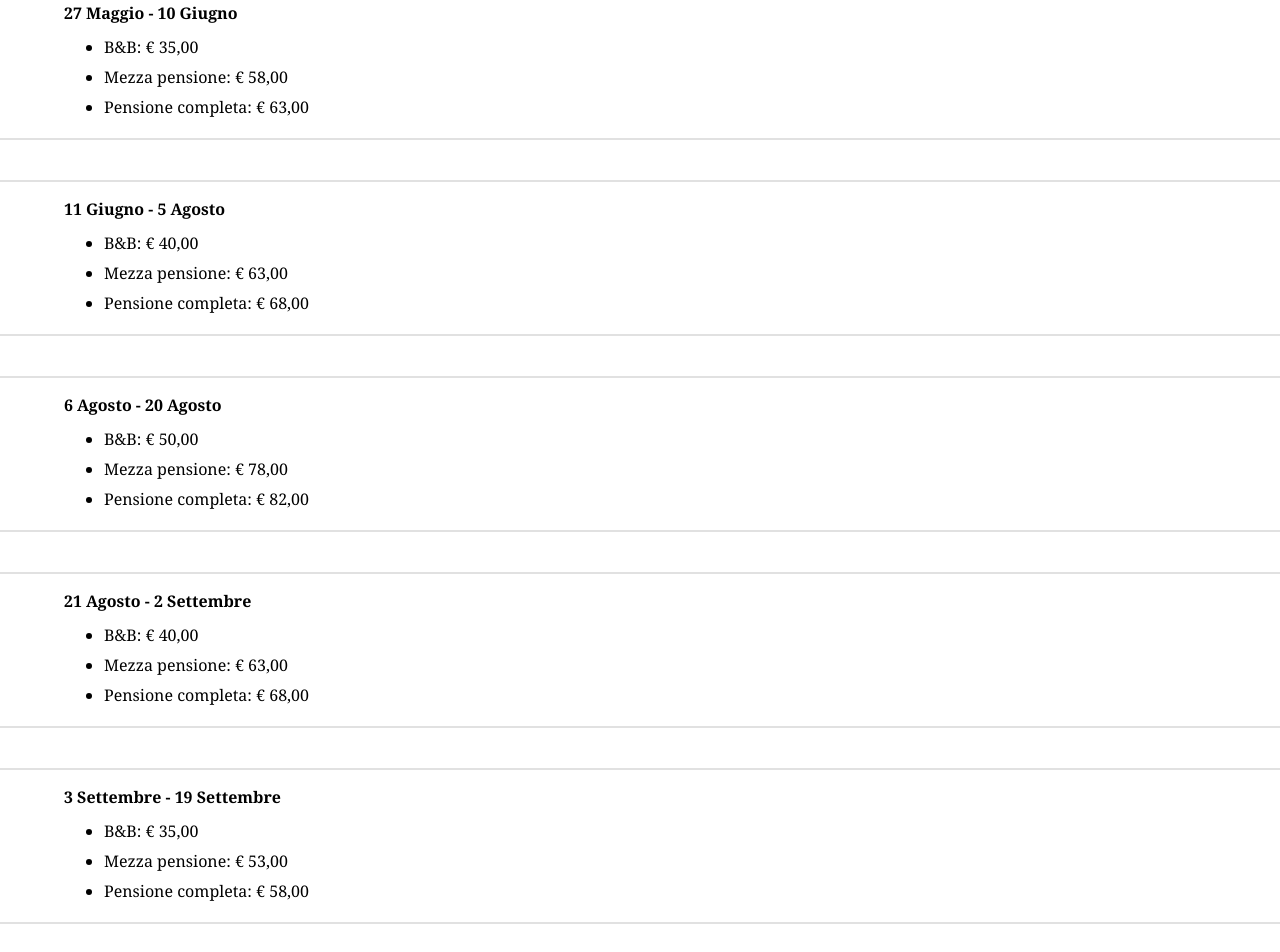
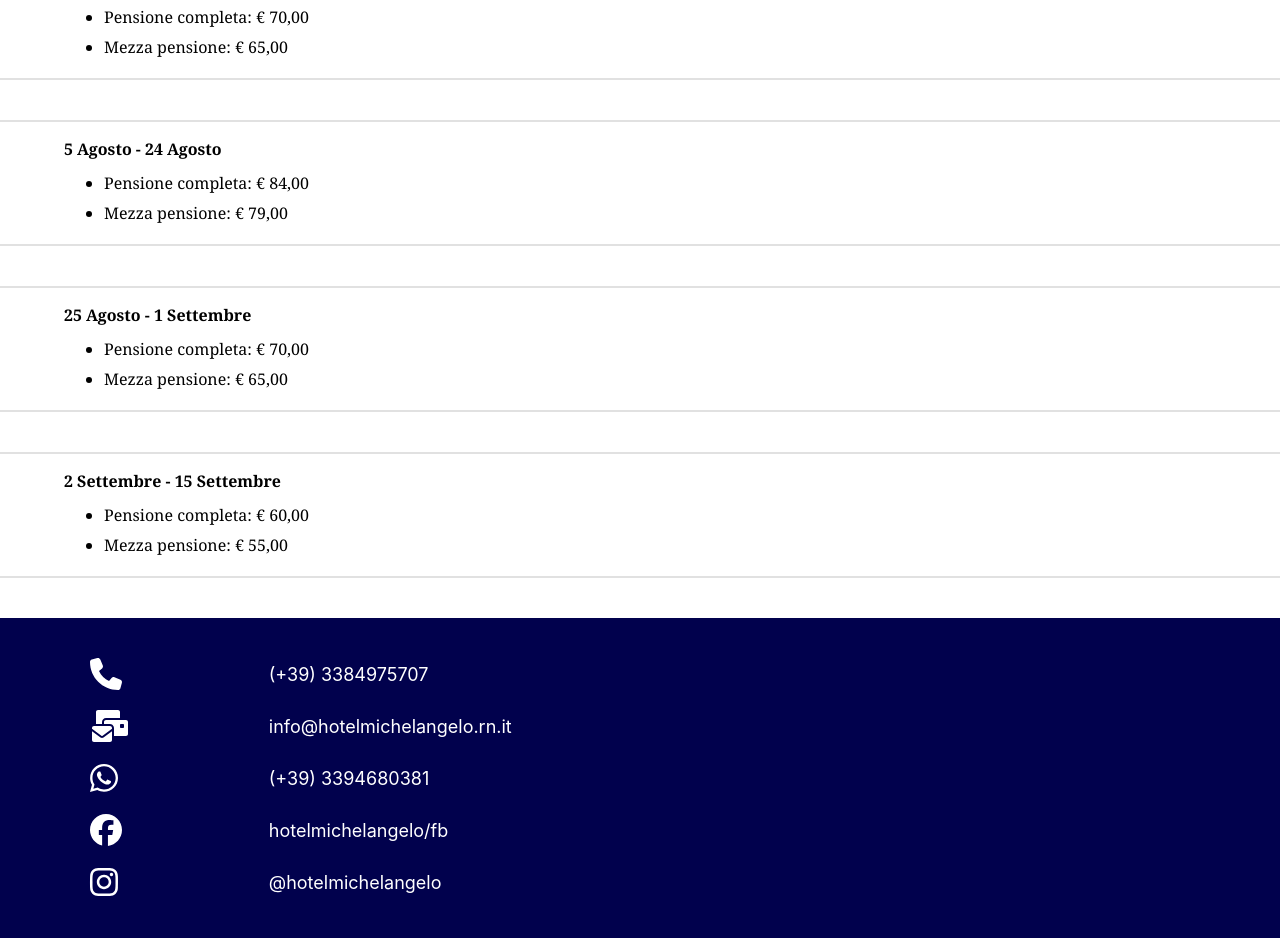
Before and after one commit to fsensoli97/hotelMichelangelo, a React (Create React App) app: page /#/prices in a window 1280 px wide. Shown: the part 800-1752 px from the top of the page. Built offline with nearby package versions, Linux system fonts and the light colour scheme.

Commit message:
new prices

```diff
--- a/src/components/Home/Home.css
+++ b/src/components/Home/Home.css
@@ -21,6 +21,7 @@
     background-color: rgba(0, 0, 0, 0.4);
     font-size: xx-large;
     font-family:Cambria, Cochin, Georgia, Times, 'Times New Roman', serif;
+    text-align: center;
 }
 
 .galleryCirclesContainer {
--- a/src/components/Home/Home.js
+++ b/src/components/Home/Home.js
@@ -52,7 +52,7 @@ export default function Home() {
             <Navigation></Navigation>
             <div className='homeMainPicContainer' onClick={handleMainPicClick}>
                 <div className='homeMainPicText'>
-                    {language === 'EN' ? 'Benvenuti' : 'Welcome'}
+                    {language === 'EN' ? <div>Benvenuti<br></br>Apertura Pasqua 2024</div> : <div>Benvenuti<br></br>Open at Easter 2024</div>}
                 </div>
                 <img className='homeMainPic' src={images[index]} alt='homeMainPic'></img>
                 <div className="galleryCirclesContainer">
--- a/src/components/Prices/Prices.js
+++ b/src/components/Prices/Prices.js
@@ -56,19 +56,20 @@ export default function Prices() {
 
             <div className='pricesContainer'>
                 <div className='pricesItem'>
+                    {language === 'EN' ?
                     <div className='pricePeriod'>
-                        {language === 'EN' ? 'Settimana di Pasqua' : 'Easter Week'}
-                    </div>
+                        25 Maggio - 9 Giugno
+                    </div> :
+                    <div className='pricePeriod'>
+                        25<sup>th</sup> May - 9<sup>th</sup> June
+                    </div>}
                     <div className='priceValue'>
                         <ul>
                             <li>
-                                B&B: € 45,00
+                                {language === 'EN' ? 'Pensione completa:' : 'Full board:'} € 65,00
                             </li>
                             <li>
-                                {language === 'EN' ? 'Mezza pensione:' : 'Half board:'} € 65,00
-                            </li>
-                            <li>
-                                {language === 'EN' ? 'Pensione completa:' : 'Full board:'} € 70,00
+                                {language === 'EN' ? 'Mezza pensione:' : 'Half board:'} € 60,00
                             </li>
                         </ul>
                     </div>
@@ -76,21 +77,18 @@ export default function Prices() {
                 <div className='pricesItem'>
                     {language === 'EN' ?
                     <div className='pricePeriod'>
-                        27 Maggio - 10 Giugno
+                        10 Giugno - 4 Agosto
                     </div> :
                     <div className='pricePeriod'>
-                        27<sup>th</sup> May - 10<sup>th</sup> June
+                        10<sup>th</sup> June - 4<sup>th</sup> August
                     </div>}
                     <div className='priceValue'>
                         <ul>
                             <li>
-                                B&B: € 35,00
+                                {language === 'EN' ? 'Pensione completa:' : 'Full board:'} € 70,00
                             </li>
                             <li>
-                                {language === 'EN' ? 'Mezza pensione:' : 'Half board:'} € 58,00
-                            </li>
-                            <li>
-                                {language === 'EN' ? 'Pensione completa:' : 'Full board:'} € 63,00
+                                {language === 'EN' ? 'Mezza pensione:' : 'Half board:'} € 65,00
                             </li>
                         </ul>
                     </div>
@@ -98,21 +96,18 @@ export default function Prices() {
                 <div className='pricesItem'>
                     {language === 'EN' ?
                     <div className='pricePeriod'>
-                        11 Giugno - 5 Agosto
+                        5 Agosto - 24 Agosto
                     </div> :
                     <div className='pricePeriod'>
-                        11<sup>th</sup> June - 5<sup>th</sup> August
+                        5<sup>th</sup> August - 24<sup>th</sup> August
                     </div>}
                     <div className='priceValue'>
                         <ul>
                             <li>
-                                B&B: € 40,00
+                                {language === 'EN' ? 'Pensione completa:' : 'Full board:'} € 84,00
                             </li>
                             <li>
-                                {language === 'EN' ? 'Mezza pensione:' : 'Half board:'} € 63,00
-                            </li>
-                            <li>
-                                {language === 'EN' ? 'Pensione completa:' : 'Full board:'} € 68,00
+                                {language === 'EN' ? 'Mezza pensione:' : 'Half board:'} € 79,00
                             </li>
                         </ul>
                     </div>
@@ -120,21 +115,18 @@ export default function Prices() {
                 <div className='pricesItem'>
                     {language === 'EN' ?
                     <div className='pricePeriod'>
-                        6 Agosto - 20 Agosto
+                        25 Agosto - 1 Settembre
                     </div> :
                     <div className='pricePeriod'>
-                        5<sup>th</sup> August - 20<sup>th</sup> August
+                        25<sup>th</sup> August - 1<sup>st</sup> September
                     </div>}
                     <div className='priceValue'>
                         <ul>
                             <li>
-                                B&B: € 50,00
+                                {language === 'EN' ? 'Pensione completa:' : 'Full board:'} € 70,00
                             </li>
                             <li>
-                                {language === 'EN' ? 'Mezza pensione:' : 'Half board:'} € 78,00
-                            </li>
-                            <li>
-                                {language === 'EN' ? 'Pensione completa:' : 'Full board:'} € 82,00
+                                {language === 'EN' ? 'Mezza pensione:' : 'Half board:'} € 65,00
                             </li>
                         </ul>
                     </div>
@@ -142,43 +134,18 @@ export default function Prices() {
                 <div className='pricesItem'>
                     {language === 'EN' ?
                     <div className='pricePeriod'>
-                        21 Agosto - 2 Settembre
+                        2 Settembre - 15 Settembre
                     </div> :
                     <div className='pricePeriod'>
-                        21<sup>th</sup> August - 2<sup>nd</sup> September
+                        2<sup>nd</sup> September - 15<sup>th</sup> September
                     </div>}
                     <div className='priceValue'>
                         <ul>
                             <li>
-                                B&B: € 40,00
+                                {language === 'EN' ? 'Pensione completa:' : 'Full board:'} € 60,00
                             </li>
                             <li>
-                                {language === 'EN' ? 'Mezza pensione:' : 'Half board:'} € 63,00
-                            </li>
-                            <li>
-                                {language === 'EN' ? 'Pensione completa:' : 'Full board:'} € 68,00
-                            </li>
-                        </ul>
-                    </div>
-                </div>
-                <div className='pricesItem'>
-                    {language === 'EN' ?
-                    <div className='pricePeriod'>
-                        3 Settembre - 19 Settembre
-                    </div> :
-                    <div className='pricePeriod'>
-                        3<sup>rd</sup> September - 19<sup>th</sup> September
-                    </div>}
-                    <div className='priceValue'>
-                        <ul>
-                            <li>
-                                B&B: € 35,00
-                            </li>
-                            <li>
-                                {language === 'EN' ? 'Mezza pensione:' : 'Half board:'} € 53,00
-                            </li>
-                            <li>
-                                {language === 'EN' ? 'Pensione completa:' : 'Full board:'} € 58,00
+                                {language === 'EN' ? 'Mezza pensione:' : 'Half board:'} € 55,00
                             </li>
                         </ul>
                     </div>
```
